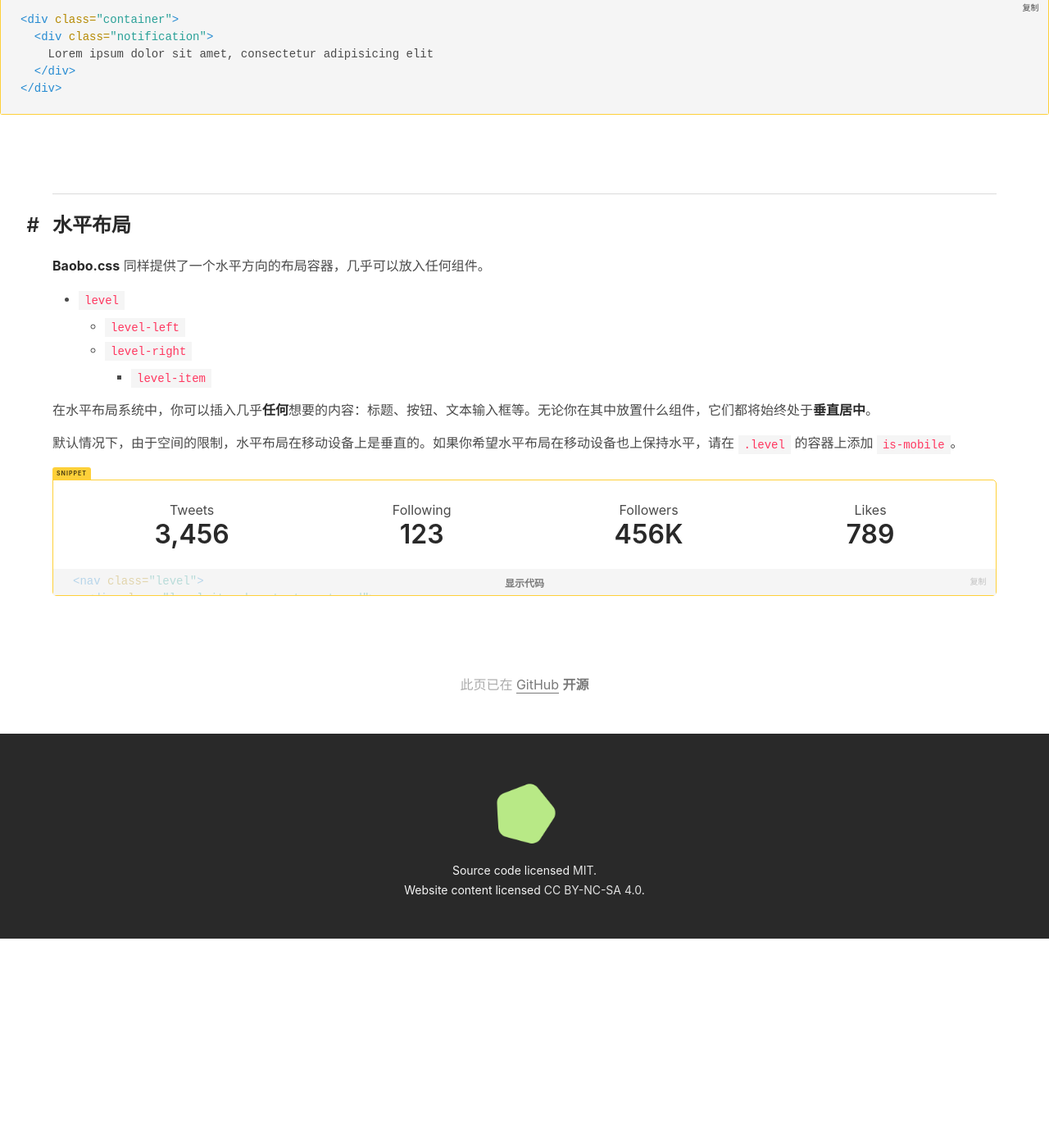
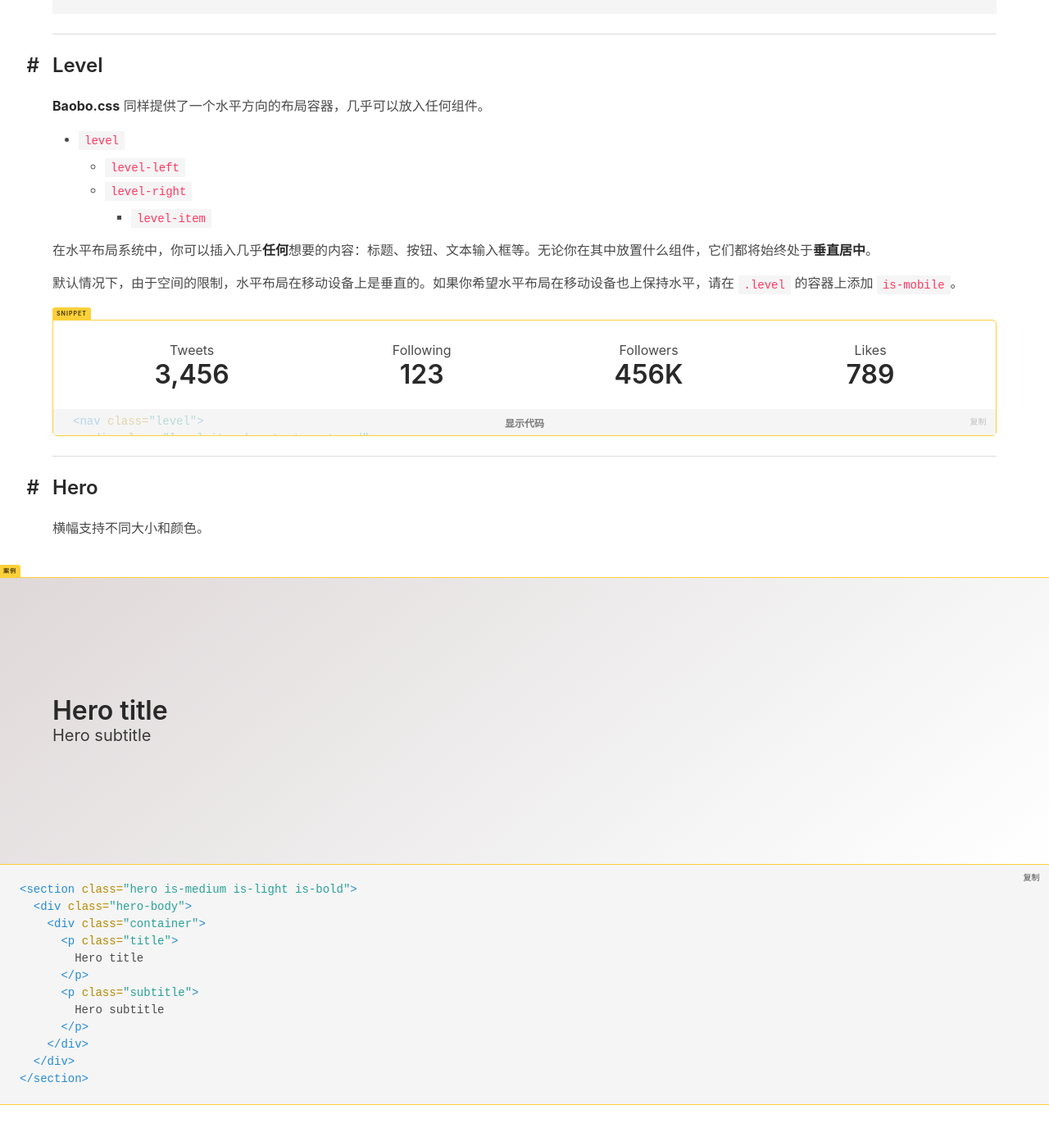
Before and after one commit to BaoboHealth/baobo.css, a Jekyll site: the page built from docs/layout.html, in a window 1280 px wide and 1400 px high, scrolled down 675 px. Shown: the top 1387 px of the window at 82% size. Built offline with Jekyll 4.4.1, drawn with Linux system fonts in a browser that asks for light colours; before the commit the page ends 1820 px from its top, so only the background shows below that; some of the changed text lies outside the part shown.

Commit message:
添加横幅文档内容

```diff
--- a/docs/columns.html
+++ b/docs/columns.html
@@ -182,7 +182,7 @@
       </p>
     </div>
 
-    {% include anchor.html name="列布局" %}
+    {% include anchor.html name="Columns" %}
 
     <div class="content">
       <p>用 Baobo.css 创建一个基于<strong>列</strong>的布局非常简单：</p>
@@ -211,8 +211,6 @@
     <div class="highlight-full">
       {% highlight html %}{{ columns }}{% endhighlight %}
     </div>
-
-    {% include anchor.html name="尺寸" %}
 
     <div class="content">
       <p>当然你也可以非常轻松的定义某个 <code>column</code> 的尺寸：</p>
--- a/docs/layout.html
+++ b/docs/layout.html
@@ -42,6 +42,21 @@ doc-subtab: layout
 </nav>
 {% endcapture %}
 
+{% capture hero_example %}
+<section class="hero is-medium is-light is-bold">
+  <div class="hero-body">
+    <div class="container">
+      <p class="title">
+        Hero title
+      </p>
+      <p class="subtitle">
+        Hero subtitle
+      </p>
+    </div>
+  </div>
+</section>
+{% endcapture %}
+
 <section class="section">
   <div class="container">
     <h1 class="title">布局</h1>
@@ -50,7 +65,7 @@ doc-subtab: layout
       <p></p>
     </div>
 
-    {% include anchor.html name="容器" %}
+    {% include anchor.html name="Container" %}
 
     <div class="content">
       <p>
@@ -65,19 +80,9 @@ doc-subtab: layout
       </ul>
     </div>
 
-  </div>
-</section>
+    {% highlight html %}{{container_example}}{% endhighlight %}
 
-<div class="el-example is-fullwidth">
-  {{container_example}}
-</div>
-
-{% highlight html %}{{container_example}}{% endhighlight %}
-
-<section class="section">
-  <div class="container">
-
-    {% include anchor.html name="水平布局" %}
+    {% include anchor.html name="Level" %}
 
     <div class="content">
       <p>
@@ -107,5 +112,22 @@ doc-subtab: layout
 
     {% include snippet.html content=nav_example horizontal=true more=true %}
 
+    {% include anchor.html name="Hero" %}
+
+    <div class="content">
+      <p>
+        横幅支持不同大小和颜色。
+      </p>
+    </div>
   </div>
+
 </section>
+
+<section class="section is-fullwidth">
+  <div class="el-example">
+    {{ hero_example }}
+  </div>
+
+{% highlight html %}{{ hero_example }}{% endhighlight %}
+
+</section>
```
